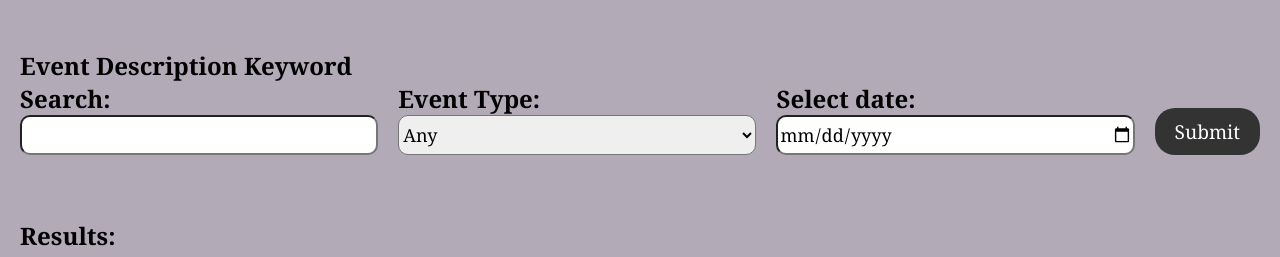
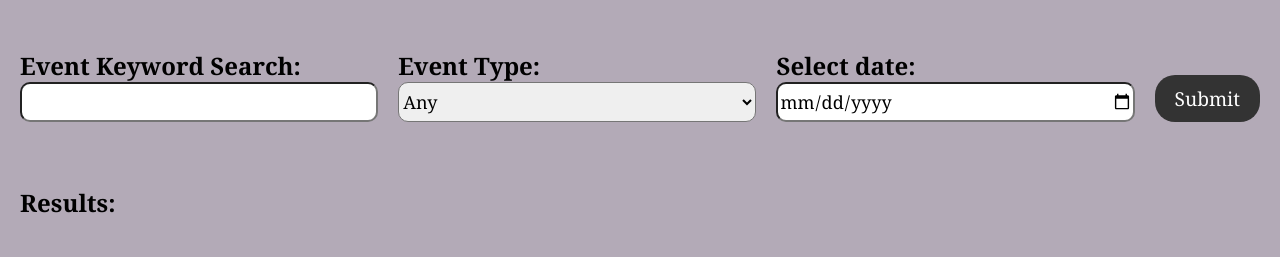
Before and after one commit to florencewhuang/Bustech_WIBT, a plain HTML site: page eventlib.html in a window 1280 px wide. Shown: the part 273-530 px from the top of the page. Drawn offline with Linux system fonts and the light colour scheme.

Commit message:
shortened the keyword search label

```diff
--- a/eventlib.html
+++ b/eventlib.html
@@ -187,7 +187,7 @@
     <form class="eventlibform">
       <div class="eventlibform-row">
         <label class="eventlibsearchheading" for="textbox"
-          >Event Description Keyword Search:</label
+          >Event Keyword Search:</label
         >
         <input class="eventlibinput" type="text" id="textbox" name="textbox" />
       </div>
```
